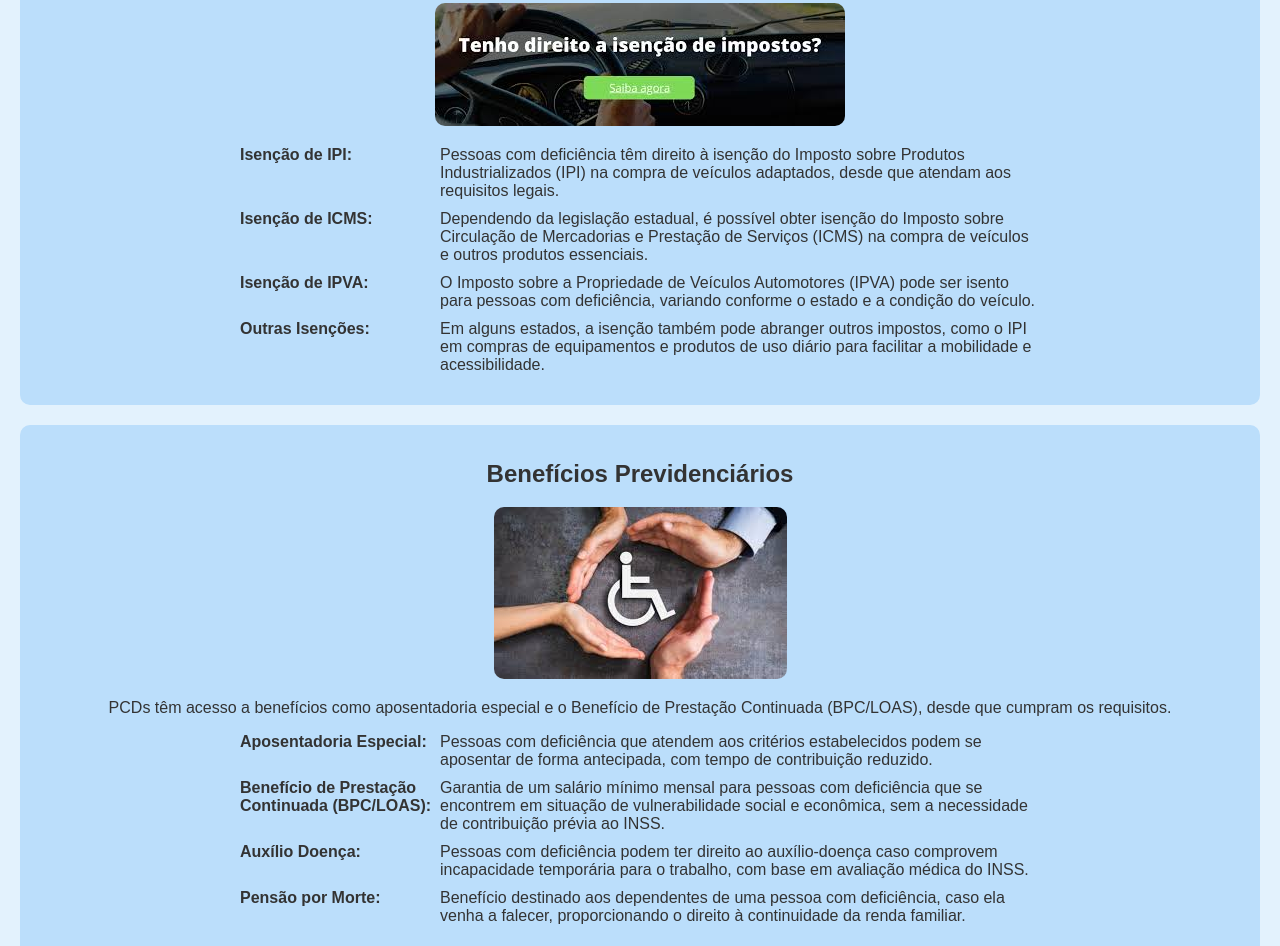
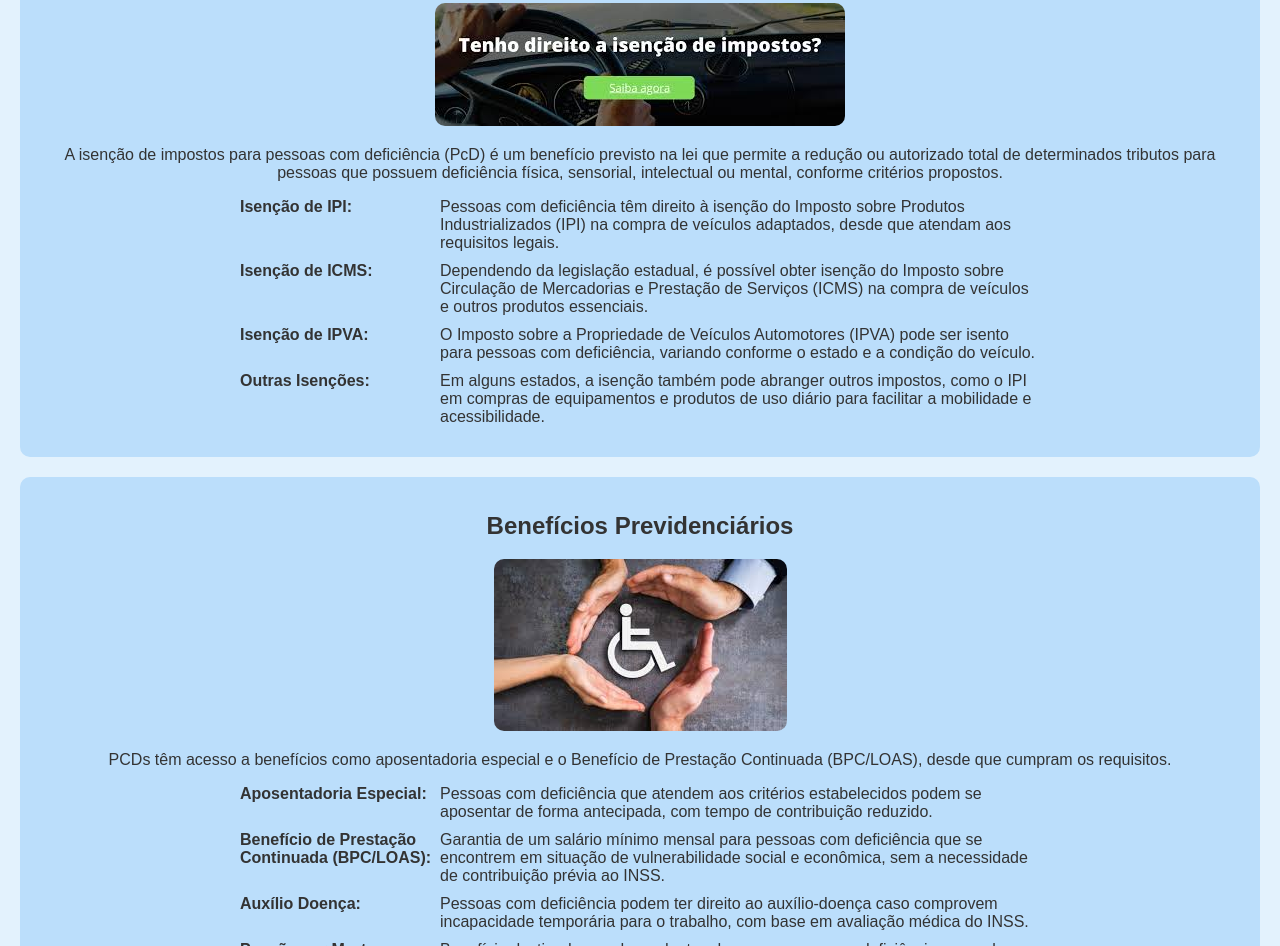
Before and after one commit to neicyr/direitosdopcd, a plain HTML site: page index.html in a window 1280 px wide. Shown: the part 944-1890 px from the top of the page. Drawn offline with Linux system fonts and the light colour scheme.

Commit message:
Update index.html

```diff
--- a/index.html
+++ b/index.html
@@ -103,6 +103,7 @@
         <section>
             <h2>Isenção de Impostos</h2>
             <img src="isencoes.jpg" alt="Isenção de impostos">
+            <p>A isenção de impostos para pessoas com deficiência (PcD) é um benefício previsto na lei que permite a redução ou autorizado total de determinados tributos para pessoas que possuem deficiência física, sensorial, intelectual ou mental, conforme critérios propostos.</p>
             <div class="content-list">
                 <ul>
                     <li><strong>Isenção de IPI:</strong> Pessoas com deficiência têm direito à isenção do Imposto sobre Produtos Industrializados (IPI) na compra de veículos adaptados, desde que atendam aos requisitos legais.</li>
```
